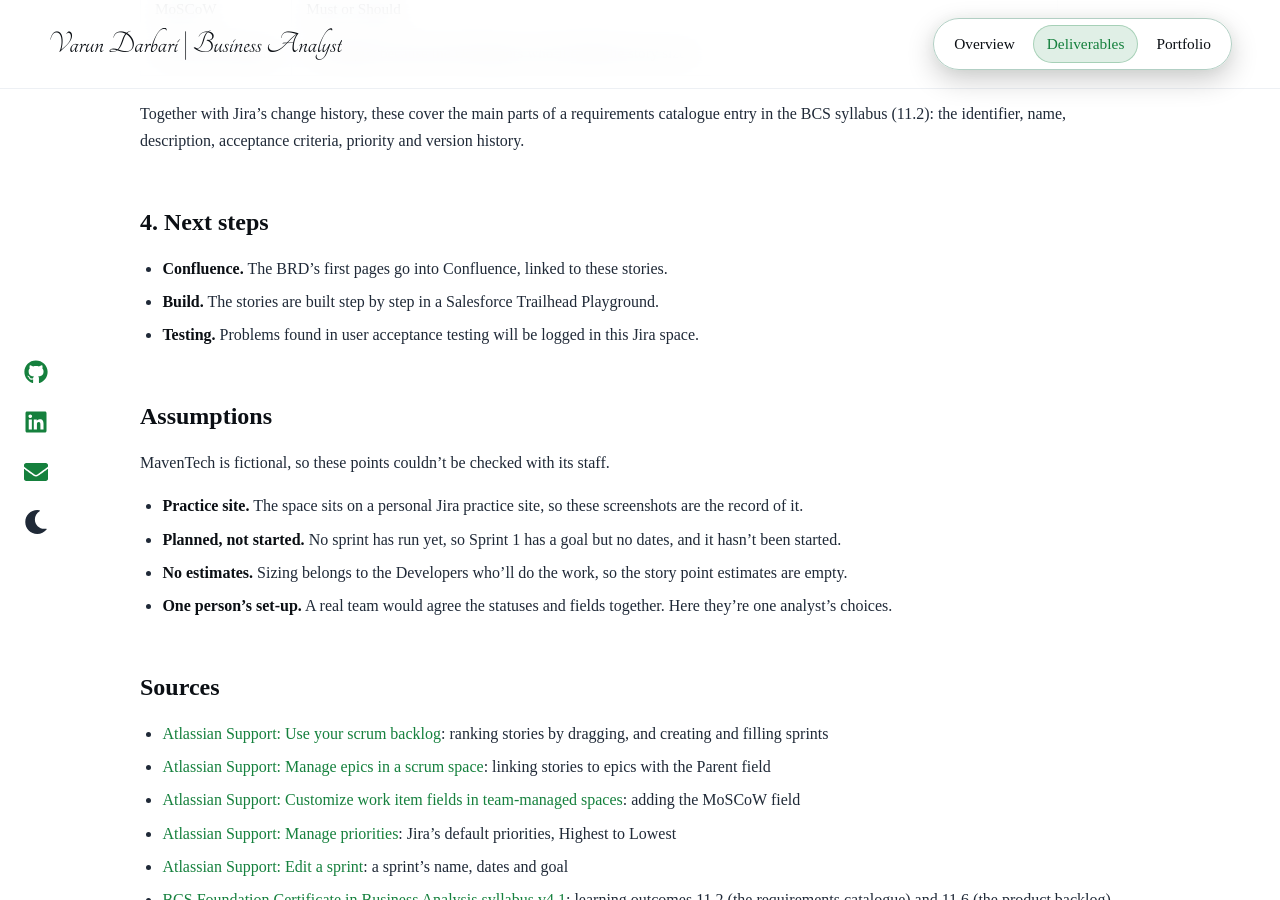
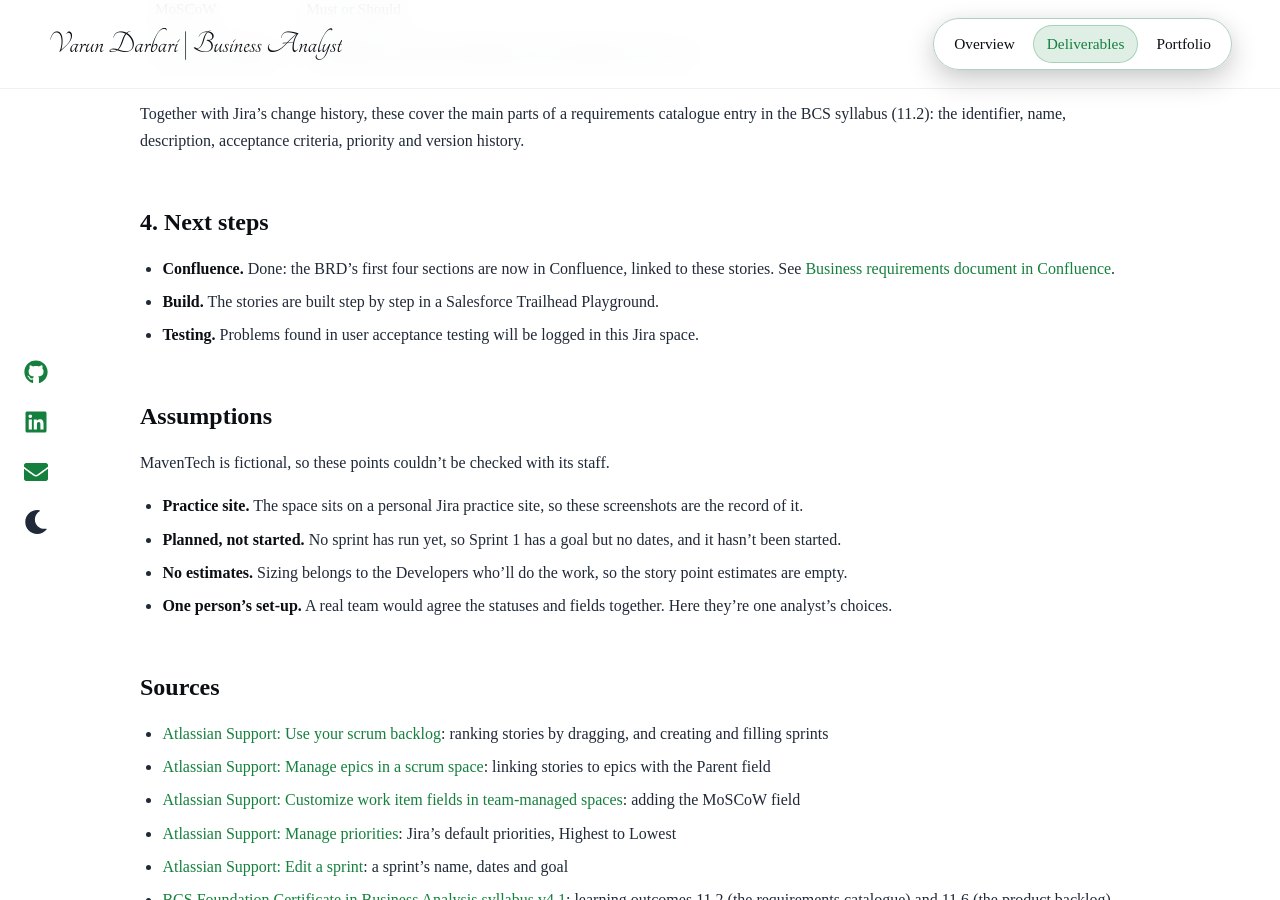
Before and after one commit to Darbari-V/crm-migration-case-study, a Jekyll site: the page built from docs/09-jira-backlog.md, in a window 1280 px wide and 900 px high, scrolled down 2699 px. Built offline with Jekyll 4.4.1, drawn with Linux system fonts in a browser that asks for light colours; our own code applies the rules of GitHub Pages for plain Markdown files.

Commit message:
Link the Jira backlog to the Confluence BRD

```diff
--- a/docs/09-jira-backlog.md
+++ b/docs/09-jira-backlog.md
@@ -46,7 +46,7 @@ Together with Jira's change history, these cover the main parts of a requirement
 
 ## 4. Next steps
 
-- **Confluence.** The BRD's first pages go into Confluence, linked to these stories.
+- **Confluence.** Done: the BRD's first four sections are now in Confluence, linked to these stories. See [Business requirements document in Confluence](10-confluence-brd.md).
 - **Build.** The stories are built step by step in a Salesforce Trailhead Playground.
 - **Testing.** Problems found in user acceptance testing will be logged in this Jira space.
 
```
